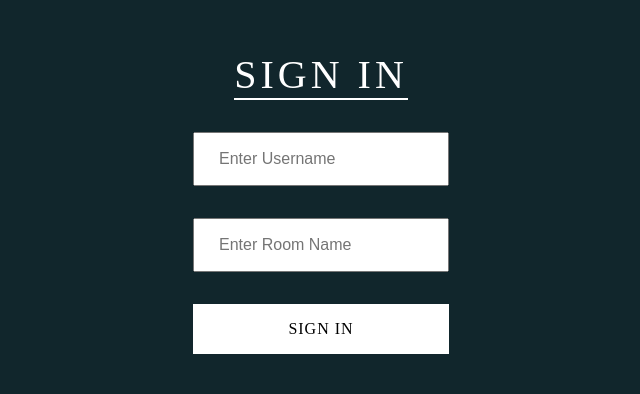
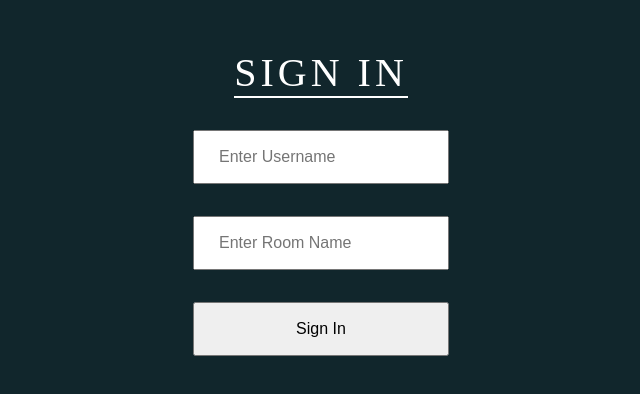
Before and after one commit to pisc9211/chat-app, a React (Create React App) app in the folder client/: page / in a window 1280 px wide. Shown: the part 198-592 px from the top of the page, without its empty margins (319-959 px from the left). Built offline with nearby package versions, Linux system fonts and the light colour scheme.

Commit message:
added functionality to signin page. can enter usrname and roomaname and will send user to chat room with query name and room

```diff
--- a/client/src/components/SignIn/SignIn.js
+++ b/client/src/components/SignIn/SignIn.js
@@ -1,16 +1,26 @@
-import React from "react"
+import React, {useState} from "react"
 
-import { FormContainer, Form, Title, Input, SignInButton } from './SignIn.styled'
+import { FormContainer, Form, Title, Input, StyledLink, SignInButton } from './SignIn.styled'
 
 const SignIn = () => {
+  const [ username, setUsername ] = useState('')
+  const [ roomname, setRoomname ] = useState('')
+
+  const handleOnClick = (e) => {
+    if (!username || !roomname) {
+      e.preventDefault()
+    }
+  }
 
   return (
     <FormContainer>
       <Form>
         <Title>Sign In</Title>
-        <Input placeholder="Enter Username" />
-        <Input placeholder="Enter Room Name" />
-        <SignInButton>Sign In</SignInButton>
+        <Input type="text" placeholder="Enter Username" onChange={(e) => setUsername(e.target.value)} />
+        <Input type="text" placeholder="Enter Room Name" onChange={(e) => setRoomname(e.target.value)} />
+        <StyledLink onClick={handleOnClick} to={`/chat?name=${username}&room=${roomname}`}>
+          <SignInButton type="submit">Sign In</SignInButton>
+        </StyledLink>
       </Form>
     </FormContainer>
   )
--- a/client/src/components/SignIn/SignIn.styled.js
+++ b/client/src/components/SignIn/SignIn.styled.js
@@ -1,5 +1,6 @@
 import styled from "styled-components";
-import { Link } from 'react-router-dom'
+import { Link } from "react-router-dom";
+
 
 export const FormContainer = styled.div`
   height: 100vh;
@@ -40,14 +41,14 @@ export const Input = styled.input`
   font-size: 1rem;
 `
 
-export const SignInButton = styled(Link)`
+export const StyledLink = styled(Link)`
+  text-decoration: none;
+`
+
+export const SignInButton = styled.button`
   display: block;
   width: 100%;
   padding: 1rem 2.5rem;
   font-size: 1rem;
-  background: #fff;
   text-decoration: none;
-  color: #000;
-  text-transform: uppercase;
-  letter-spacing: 1px;
 `
```
